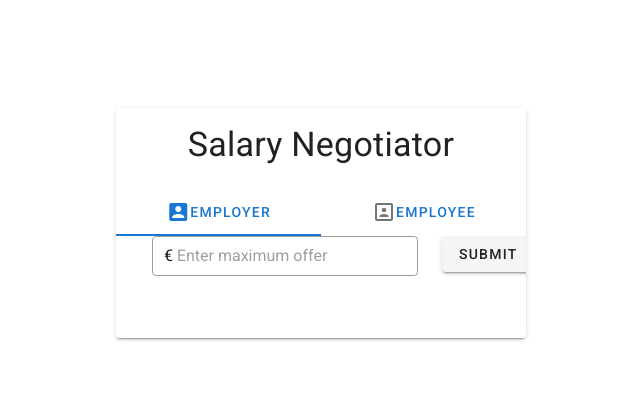
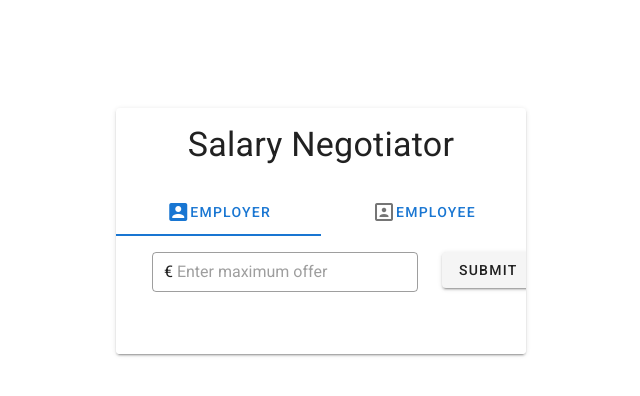
Before and after one commit to nowshad-sust/negotiator, a Vue app: page / in a window 1280 px wide. Shown: the top 396 px of the page, without its empty margins (319-959 px from the left). Built offline with nearby package versions, Linux system fonts and the light colour scheme.

Commit message:
Added modal basic template and functionality.

```diff
--- a/src/components/Content.vue
+++ b/src/components/Content.vue
@@ -13,15 +13,19 @@
     >
       <Tabs></Tabs>
     </v-col>
+    <modal />
   </v-row>
 </template>
 
 <script lang="ts">
 import { Component, Vue } from 'vue-property-decorator';
+import Tabs from './Tabs.vue';
+import Modal from './Modal.vue';
 
 @Component({
   components: {
-    Tabs: () => import('./Tabs.vue')
+    Tabs,
+    Modal
   }
 })
 export default class Content extends Vue {}
--- /dev/null
+++ b/src/components/Modal.vue
@@ -0,0 +1,55 @@
+<template>
+  <div class="text-center">
+    <v-dialog v-model="showModal" width="500">
+      <v-card>
+        <v-card-title :class="'white--text ' + modalColor">
+          {{ modalTitle }}
+          <v-spacer></v-spacer>
+          <v-btn class="white--text" text @click="closeModal">
+            Close
+          </v-btn>
+        </v-card-title>
+
+        <v-card-title>Employer's offer: {{ maxSalary }}</v-card-title>
+        <v-card-title>Employee's expectation: {{ minSalary }}</v-card-title>
+
+        <v-divider></v-divider>
+
+        <!-- <v-card-actions>
+          <v-spacer></v-spacer>
+          <v-btn color="primary" text @click="closeModal">
+            Close
+          </v-btn>
+        </v-card-actions> -->
+      </v-card>
+    </v-dialog>
+  </div>
+</template>
+
+<script lang="ts">
+import { Component, Vue } from 'vue-property-decorator';
+import { store, mutations } from '../store';
+
+@Component({})
+export default class Tabs extends Vue {
+  get showModal() {
+    return store.showModal;
+  }
+  get maxSalary(): number {
+    return store.maxSalary;
+  }
+  get minSalary(): number {
+    return store.minSalary;
+  }
+  get modalTitle(): string {
+    return this.minSalary <= this.maxSalary ? 'Success!' : 'Failure!';
+  }
+  get modalColor(): string {
+    return this.minSalary <= this.maxSalary ? 'success' : 'error';
+  }
+
+  closeModal() {
+    mutations.toggleModal();
+  }
+}
+</script>
--- a/src/components/SalaryForm.vue
+++ b/src/components/SalaryForm.vue
@@ -1,6 +1,6 @@
 <template>
   <v-form ref="form" v-model="valid" @submit.prevent="submit" lazy-validation>
-    <v-row class="d-flex flex-row justify-center mb-6">
+    <v-row class="d-flex flex-row justify-center mb-6 pt-4" v-if="showForm">
       <v-col cols="8">
         <v-text-field
           type="number"
@@ -19,7 +19,12 @@
         ></v-text-field>
       </v-col>
       <v-col cols="2">
-        <v-btn class="mr-6" type="submit">submit</v-btn>
+        <v-btn class="mr-6" type="submit">Submit</v-btn>
+      </v-col>
+    </v-row>
+    <v-row v-else class="d-flex flex-row justify-center mb-6 pt-4">
+      <v-col cols="6">
+        <h2>Your offer: €{{ salary }}</h2>
       </v-col>
     </v-row>
   </v-form>
@@ -27,6 +32,7 @@
 
 <script lang="ts">
 import { Component, Vue, Prop } from 'vue-property-decorator';
+import { store, mutations } from '../store';
 
 type Salary = string | number | null;
 type VForm = Vue & { validate: () => boolean };
@@ -47,10 +53,26 @@ export default class SalaryForm extends Vue {
   get form(): VForm {
     return this.$refs.form as VForm;
   }
+  get showForm(): boolean {
+    return !(
+      (this.title === 'Employee' && !!store.minSalary) ||
+      (this.title === 'Employer' && !!store.maxSalary)
+    );
+  }
+  get maxSalary(): number {
+    return store.maxSalary;
+  }
+  get minSalary(): number {
+    return store.minSalary;
+  }
 
   submit() {
     if (this.form.validate()) {
-      console.log('Successful submission');
+      if (this.title === 'Employee') {
+        mutations.setMinSalary(this.salary as number);
+      } else {
+        mutations.setMaxSalary(this.salary as number);
+      }
     }
   }
 }
--- /dev/null
+++ b/src/store/index.ts
@@ -0,0 +1,26 @@
+import Vue from 'vue';
+
+export const store = Vue.observable({
+  maxSalary: 0,
+  minSalary: 0,
+  showModal: false
+});
+
+export const mutations = {
+  setMaxSalary(salary: number) {
+    store.maxSalary = salary;
+    this.checkModal();
+  },
+  setMinSalary(salary: number) {
+    store.minSalary = salary;
+    this.checkModal();
+  },
+  toggleModal() {
+    store.showModal = !store.showModal;
+  },
+  checkModal() {
+    if (store.minSalary && store.maxSalary) {
+      store.showModal = true;
+    }
+  }
+};
```
Also changed, not shown: src/components/Weather.vue (added).
